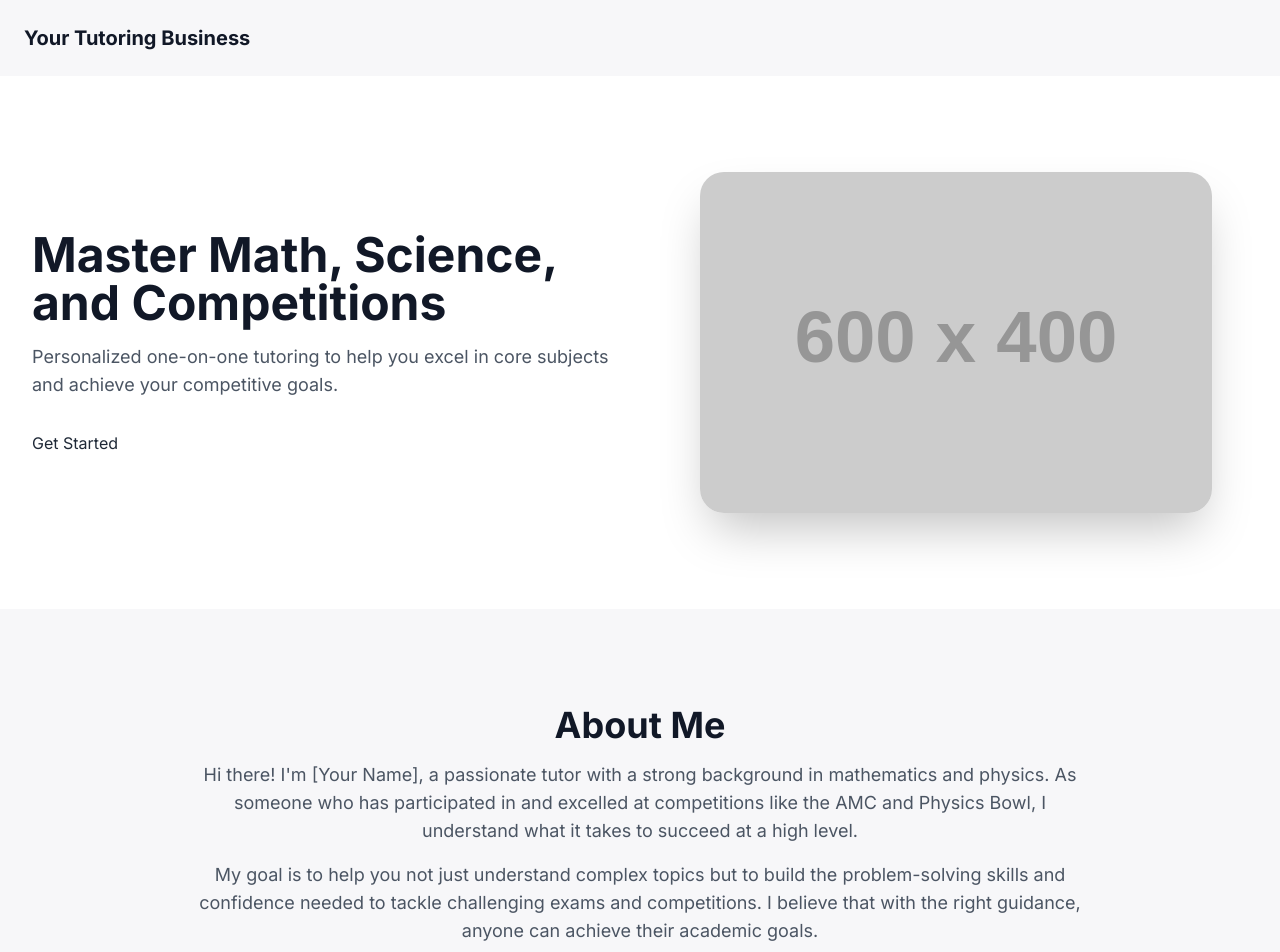
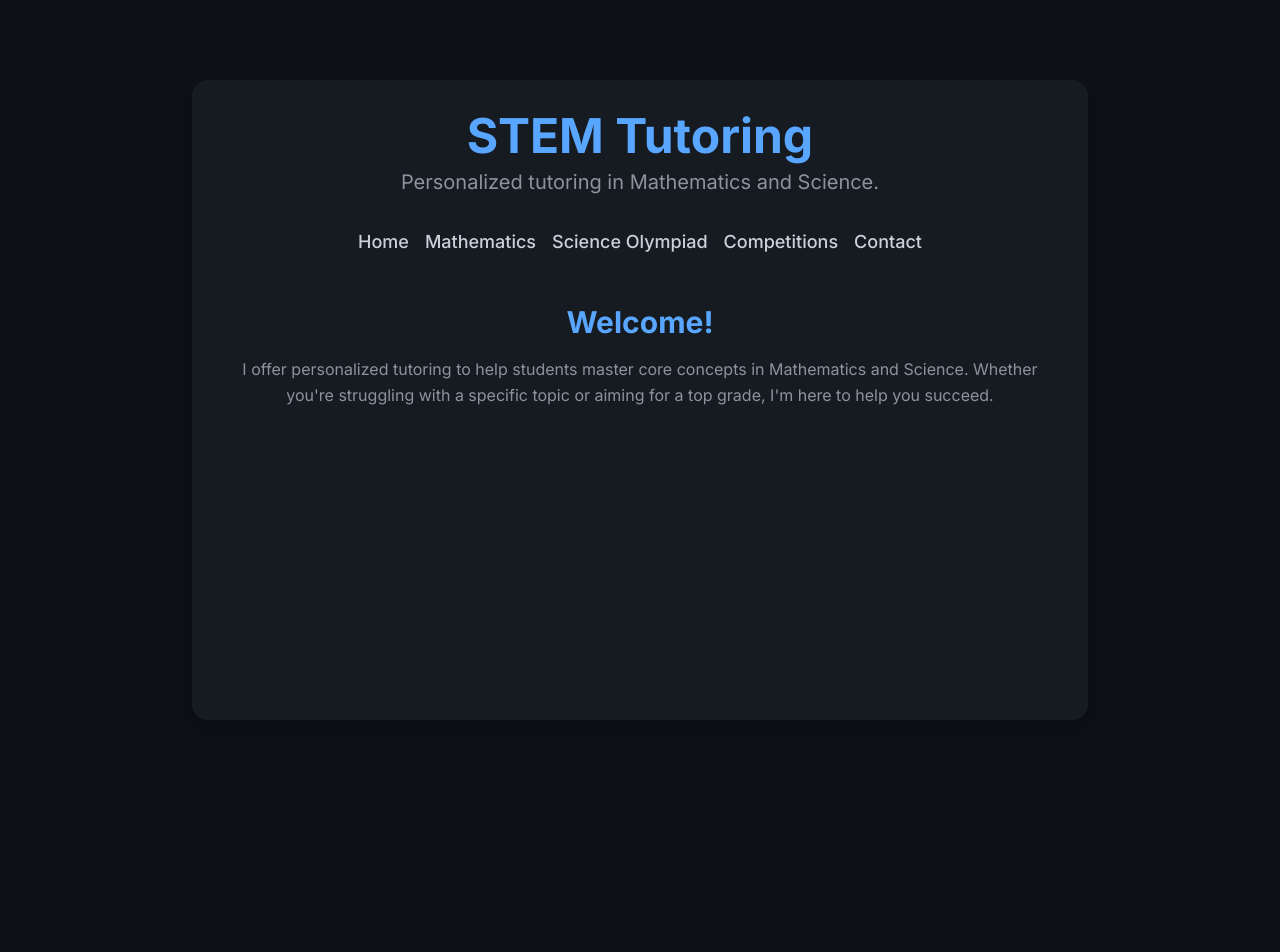
Before and after one commit to STEMTutoring/stemtutoring.github.io, a plain HTML site: page index.html in a window 1280 px wide. Shown: the top 952 px of the page. After the commit the page ends 800 px from the top, so only its background shows below. Drawn offline with nearby package versions, Linux system fonts and the light colour scheme; placeholder pictures from the web are drawn by us.

Commit message:
index.html

```diff
--- a/index.html
+++ b/index.html
@@ -3,147 +3,128 @@
 <head>
     <meta charset="UTF-8">
     <meta name="viewport" content="width=device-width, initial-scale=1.0">
-    <title>Your Tutoring Business</title>
-    <!-- Use Tailwind CSS for easy and responsive styling -->
+    <title>STEM Tutoring</title>
+    <link rel="preconnect" href="https://fonts.googleapis.com">
+    <link rel="preconnect" href="https://fonts.gstatic.com" crossorigin>
+    <link href="https://fonts.googleapis.com/css2?family=Inter:wght@400;500;700&display=swap" rel="stylesheet">
     <script src="https://cdn.tailwindcss.com"></script>
     <style>
-        /* Use a nice, readable font */
-        @import url('https://fonts.googleapis.com/css2?family=Inter:wght@400;600;700&display=swap');
         body {
             font-family: 'Inter', sans-serif;
-            background-color: #f7f7f9;
-        }
-        /* Style for the button, adding a subtle shadow and hover effect */
-        .btn-primary {
-            @apply px-8 py-4 bg-blue-600 text-white font-semibold rounded-full shadow-lg transition-transform duration-300 transform hover:scale-105 hover:bg-blue-700 focus:outline-none focus:ring-2 focus:ring-blue-500 focus:ring-offset-2;
+            background-color: #0d1117;
+            color: #c9d1d9;
+            min-height: 100vh;
         }
     </style>
 </head>
-<body class="antialiased text-gray-800">
-
-    <!-- Header & Navigation -->
-    <header class="p-6">
-        <nav class="container mx-auto flex justify-between items-center">
-            <a href="#" class="text-xl font-bold text-gray-900">Your Tutoring Business</a>
-            <!-- You can add navigation links here if you want more pages -->
-        </nav>
+<body class="flex flex-col items-center justify-center p-6">
+    <div class="w-full max-w-4xl p-8 bg-[#161b22] rounded-2xl shadow-lg">
+        <!-- Header Section -->
+        <header class="text-center mb-8">
+            <h1 class="text-4xl sm:text-5xl font-bold text-[#58a6ff] mb-2">STEM Tutoring</h1>
+            <p class="text-lg sm:text-xl text-[#8b949e]">Personalized tutoring in Mathematics and Science.</p>
         </header>
 
-    <!-- Hero Section -->
-    <section class="py-16 md:py-24 bg-white">
-        <div class="container mx-auto px-4 md:px-8">
-            <div class="flex flex-col md:flex-row items-center gap-12">
-                <!-- Text Content -->
-                <div class="md:w-1/2 text-center md:text-left">
-                    <h1 class="text-3xl md:text-5xl font-extrabold leading-tight text-gray-900 mb-4">
-                        Master Math, Science, and Competitions
-                    </h1>
-                    <p class="text-lg text-gray-600 mb-8">
-                        Personalized one-on-one tutoring to help you excel in core subjects and achieve your competitive goals.
-                    </p>
-                    <a href="#contact" class="btn-primary">
-                        Get Started
-                    </a>
+        <!-- Navigation Bar -->
+        <nav class="mb-8">
+            <ul class="flex flex-col sm:flex-row justify-center items-center gap-4 text-lg font-medium">
+                <li><a href="#" data-page="home" class="nav-link text-[#c9d1d9] hover:text-[#58a6ff] transition-colors duration-200">Home</a></li>
+                <li><a href="#" data-page="mathematics" class="nav-link text-[#c9d1d9] hover:text-[#58a6ff] transition-colors duration-200">Mathematics</a></li>
+                <li><a href="#" data-page="science-olympiad" class="nav-link text-[#c9d1d9] hover:text-[#58a6ff] transition-colors duration-200">Science Olympiad</a></li>
+                <li><a href="#" data-page="competitions" class="nav-link text-[#c9d1d9] hover:text-[#58a6ff] transition-colors duration-200">Competitions</a></li>
+                <li><a href="#" data-page="contact" class="nav-link text-[#c9d1d9] hover:text-[#58a6ff] transition-colors duration-200">Contact</a></li>
+            </ul>
+        </nav>
+
+        <!-- Dynamic Content Area -->
+        <main id="content" class="min-h-[400px]">
+            <!-- Content will be injected here -->
+        </main>
     </div>
-                <!-- Image Section -->
-                <div class="md:w-1/2 flex justify-center">
-                    <!-- Placeholder image URL, replace with your own image -->
-                    <img src="https://placehold.co/600x400/1e40af/ffffff?text=Tutoring+Image" alt="Tutoring session illustration" class="rounded-3xl shadow-2xl w-full max-w-lg transition-transform duration-300 transform hover:scale-105">
+
+    <script>
+        const contentDiv = document.getElementById('content');
+        const navLinks = document.querySelectorAll('.nav-link');
+
+        // Page content objects
+        const pages = {
+            'home': `
+                <div class="text-center p-4">
+                    <h2 class="text-3xl font-bold mb-4 text-[#58a6ff]">Welcome!</h2>
+                    <p class="text-[#8b949e] leading-relaxed">I offer personalized tutoring to help students master core concepts in Mathematics and Science. Whether you're struggling with a specific topic or aiming for a top grade, I'm here to help you succeed.</p>
                 </div>
+            `,
+            'mathematics': `
+                <div class="p-4">
+                    <h2 class="text-3xl font-bold mb-4 text-[#58a6ff]">Mathematics Tutoring</h2>
+                    <p class="text-[#8b949e] leading-relaxed">I provide comprehensive tutoring for all levels of mathematics, from pre-algebra to calculus. My approach focuses on building a strong foundation and developing problem-solving skills to tackle complex problems with confidence.</p>
+                    <ul class="list-disc list-inside mt-4 text-[#8b949e]">
+                        <li>Algebra I & II</li>
+                        <li>Geometry</li>
+                        <li>Trigonometry</li>
+                        <li>Pre-Calculus</li>
+                        <li>Calculus I, II & III</li>
+                    </ul>
                 </div>
+            `,
+            'science-olympiad': `
+                <div class="p-4">
+                    <h2 class="text-3xl font-bold mb-4 text-[#58a6ff]">Science Olympiad</h2>
+                    <p class="text-[#8b949e] leading-relaxed">I have extensive experience in Science Olympiad competitions. I offer coaching and practice sessions to help you prepare for events in physics, chemistry, and biology. Let's work together to build your knowledge and competition skills.</p>
                 </div>
-    </section>
-
-    <!-- About Me Section -->
-    <section id="about" class="py-16 md:py-24">
-        <div class="container mx-auto px-4 md:px-8 text-center">
-            <h2 class="text-2xl md:text-4xl font-bold text-gray-900 mb-4">
-                About Me
-            </h2>
-            <div class="mx-auto max-w-4xl text-lg text-gray-600 space-y-4">
-                <p>
-                    Hi there! I'm [Your Name], a passionate tutor with a strong background in mathematics and physics. As someone who has participated in and excelled at competitions like the AMC and Physics Bowl, I understand what it takes to succeed at a high level.
-                </p>
-                <p>
-                    My goal is to help you not just understand complex topics but to build the problem-solving skills and confidence needed to tackle challenging exams and competitions. I believe that with the right guidance, anyone can achieve their academic goals.
-                </p>
+            `,
+            'competitions': `
+                <div class="p-4">
+                    <h2 class="text-3xl font-bold mb-4 text-[#58a6ff]">Competition Preparation</h2>
+                    <p class="text-[#8b949e] leading-relaxed">Beyond general tutoring, I specialize in preparing students for academic competitions. From the AMC to AP exams, I will help you develop the strategies and deep understanding needed to perform at your best.</p>
+                    <ul class="list-disc list-inside mt-4 text-[#8b949e]">
+                        <li>AMC 8/10/12</li>
+                        <li>USACO</li>
+                        <li>AP Exams (Physics, Chemistry, Calculus)</li>
+                    </ul>
                 </div>
+            `,
+            'contact': `
+                <div class="p-4">
+                    <h2 class="text-3xl font-bold mb-4 text-[#58a6ff]">Get in Touch</h2>
+                    <p class="text-[#8b949e] leading-relaxed">I'm excited to help you on your academic journey! Please fill out the form below to inquire about availability and pricing.</p>
+                    <form class="mt-4 space-y-4">
+                        <div>
+                            <label for="name" class="block text-sm font-medium text-[#c9d1d9]">Name</label>
+                            <input type="text" id="name" name="name" class="mt-1 block w-full px-3 py-2 bg-[#21262d] border border-[#30363d] rounded-md text-white focus:outline-none focus:ring-[#58a6ff] focus:border-[#58a6ff]">
                         </div>
-    </section>
-
-    <!-- Services Section -->
-    <section id="services" class="py-16 md:py-24 bg-white">
-        <div class="container mx-auto px-4 md:px-8 text-center">
-            <h2 class="text-2xl md:text-4xl font-bold text-gray-900 mb-12">
-                My Tutoring Services
-            </h2>
-            <div class="grid grid-cols-1 md:grid-cols-2 lg:grid-cols-3 gap-10">
-                <!-- Service Card 1: Math -->
-                <div class="bg-gray-50 p-6 md:p-8 rounded-2xl shadow-lg border border-gray-100 transition-transform duration-300 transform hover:scale-105">
-                    <h3 class="text-xl md:text-2xl font-bold text-gray-900 mb-4">
-                        Mathematics
-                    </h3>
-                    <p class="text-gray-600">
-                        From foundational Algebra to advanced Calculus, I'll help you build a solid understanding and master problem-solving techniques.
-                    </p>
+                        <div>
+                            <label for="email" class="block text-sm font-medium text-[#c9d1d9]">Email</label>
+                            <input type="email" id="email" name="email" class="mt-1 block w-full px-3 py-2 bg-[#21262d] border border-[#30363d] rounded-md text-white focus:outline-none focus:ring-[#58a6ff] focus:border-[#58a6ff]">
                         </div>
-                <!-- Service Card 2: Physics -->
-                <div class="bg-gray-50 p-6 md:p-8 rounded-2xl shadow-lg border border-gray-100 transition-transform duration-300 transform hover:scale-105">
-                    <h3 class="text-xl md:text-2xl font-bold text-gray-900 mb-4">
-                        Physics
-                    </h3>
-                    <p class="text-gray-600">
-                        Dive deep into mechanics, electricity, and magnetism with clear explanations and real-world applications.
-                    </p>
+                        <div>
+                            <label for="message" class="block text-sm font-medium text-[#c9d1d9]">Message</label>
+                            <textarea id="message" name="message" rows="4" class="mt-1 block w-full px-3 py-2 bg-[#21262d] border border-[#30363d] rounded-md text-white focus:outline-none focus:ring-[#58a6ff] focus:border-[#58a6ff]"></textarea>
                         </div>
-                <!-- Service Card 3: Competitions -->
-                <div class="bg-gray-50 p-6 md:p-8 rounded-2xl shadow-lg border border-gray-100 transition-transform duration-300 transform hover:scale-105">
-                    <h3 class="text-xl md:text-2xl font-bold text-gray-900 mb-4">
-                        Competition Prep
-                    </h3>
-                    <p class="text-gray-600">
-                        Specialized coaching for tests like the AMC 10/12, AIME, and Physics Bowl to help you qualify for the next level.
-                    </p>
-                </div>
-            </div>
-        </div>
-    </section>
-
-    <!-- Contact Section -->
-    <section id="contact" class="py-16 md:py-24">
-        <div class="container mx-auto px-4 md:px-8 text-center">
-            <h2 class="text-2xl md:text-4xl font-bold text-gray-900 mb-4">
-                Ready to Get Started?
-            </h2>
-            <p class="text-lg text-gray-600 mb-8 max-w-2xl mx-auto">
-                Fill out the form below to schedule a free consultation or to ask any questions you may have.
-            </p>
-            <form action="#" method="POST" class="mx-auto max-w-xl bg-white p-8 rounded-2xl shadow-lg">
-                <div class="mb-6">
-                    <label for="name" class="block text-left font-semibold text-gray-700 mb-2">Name</label>
-                    <input type="text" id="name" name="name" class="w-full p-4 border border-gray-300 rounded-lg focus:outline-none focus:ring-2 focus:ring-blue-500" placeholder="Your Name" required>
-                </div>
-                <div class="mb-6">
-                    <label for="email" class="block text-left font-semibold text-gray-700 mb-2">Email</label>
-                    <input type="email" id="email" name="email" class="w-full p-4 border border-gray-300 rounded-lg focus:outline-none focus:ring-2 focus:ring-blue-500" placeholder="your.email@example.com" required>
-                </div>
-                <div class="mb-6">
-                    <label for="message" class="block text-left font-semibold text-gray-700 mb-2">Message</label>
-                    <textarea id="message" name="message" rows="5" class="w-full p-4 border border-gray-300 rounded-lg focus:outline-none focus:ring-2 focus:ring-blue-500" placeholder="Tell me a bit about your goals and what you need help with." required></textarea>
-                </div>
-                <button type="submit" class="btn-primary w-full">
-                    Send Message
-                </button>
+                        <button type="submit" class="w-full px-4 py-2 text-white bg-[#58a6ff] rounded-md hover:bg-[#4894e6] focus:outline-none focus:ring-2 focus:ring-offset-2 focus:ring-[#58a6ff] transition-colors duration-200">Send Message</button>
                     </form>
                 </div>
-    </section>
+            `
+        };
 
-    <!-- Footer -->
-    <footer class="bg-gray-900 text-white py-6">
-        <div class="container mx-auto text-center text-sm">
-            &copy; 2025 Your Tutoring Business. All rights reserved.
-        </div>
-    </footer>
+        // Function to render page content
+        const renderPage = (pageName) => {
+            contentDiv.innerHTML = pages[pageName];
+        };
 
+        // Event listeners for navigation links
+        navLinks.forEach(link => {
+            link.addEventListener('click', (e) => {
+                e.preventDefault();
+                const pageName = e.target.dataset.page;
+                renderPage(pageName);
+            });
+        });
+
+        // Initial page load
+        document.addEventListener('DOMContentLoaded', () => {
+            renderPage('home');
+        });
+    </script>
 </body>
 </html>
```
Lines whose indentation alone changed are shown as unchanged.
